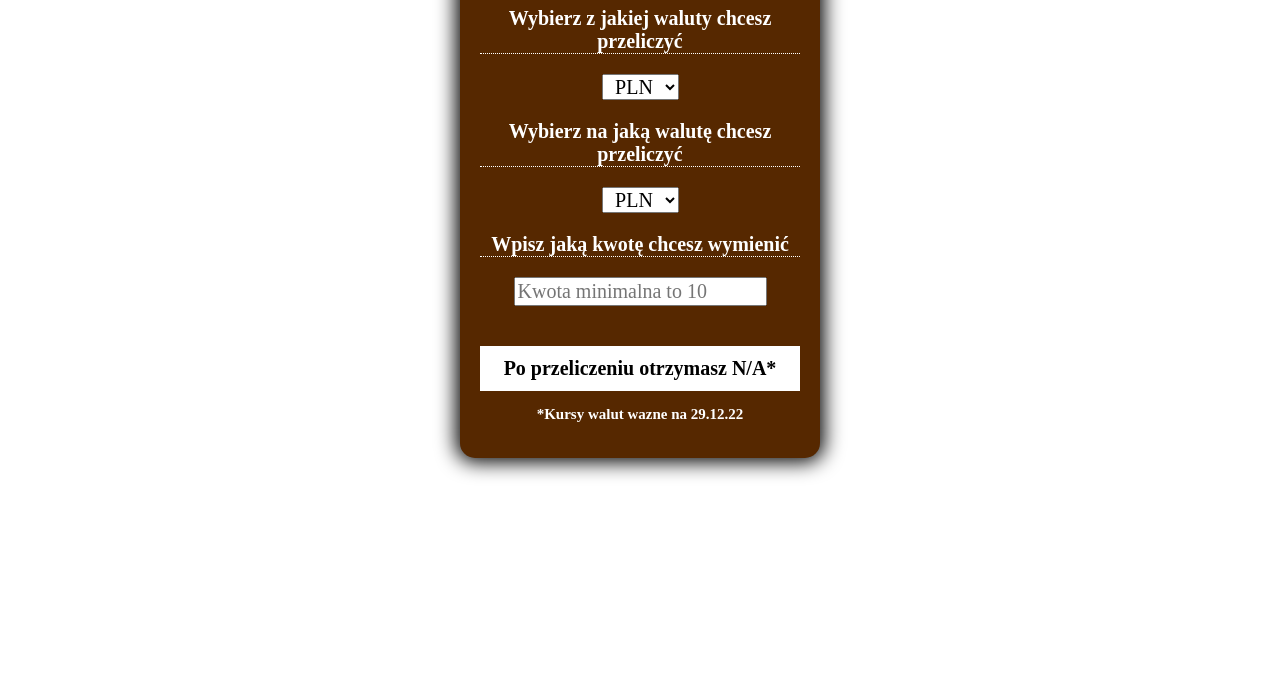
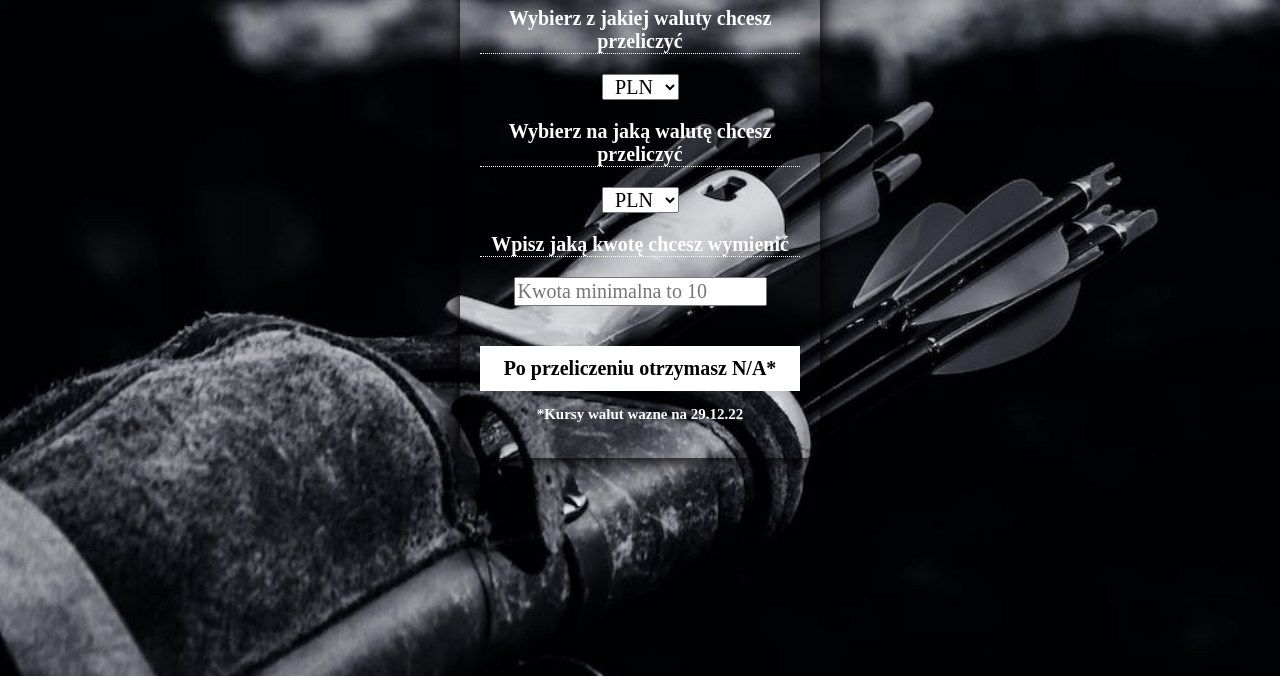
Before and after one commit to Jernejdamian/Kantor, a plain HTML site: page index.html in a window 1280 px wide. Shown: the part 124-800 px from the top of the page. Drawn offline with nearby package versions, Linux system fonts and the light colour scheme.

Commit message:
Adede new backround for body

```diff
--- a/css/style.css
+++ b/css/style.css
@@ -12,9 +12,14 @@ html{
         padding: 20px;
         display: block;
         text-align: center;
+        background-image: url("../images/strikes.jpeg");
+        background-size:cover;
+        background-position: center;
+        color: white;
+        background-attachment: fixed;
         }
     .js-form{
-        background-color: #562800;
+
         color: white;
         font-weight: bold;
         font-size: 20px;
```
